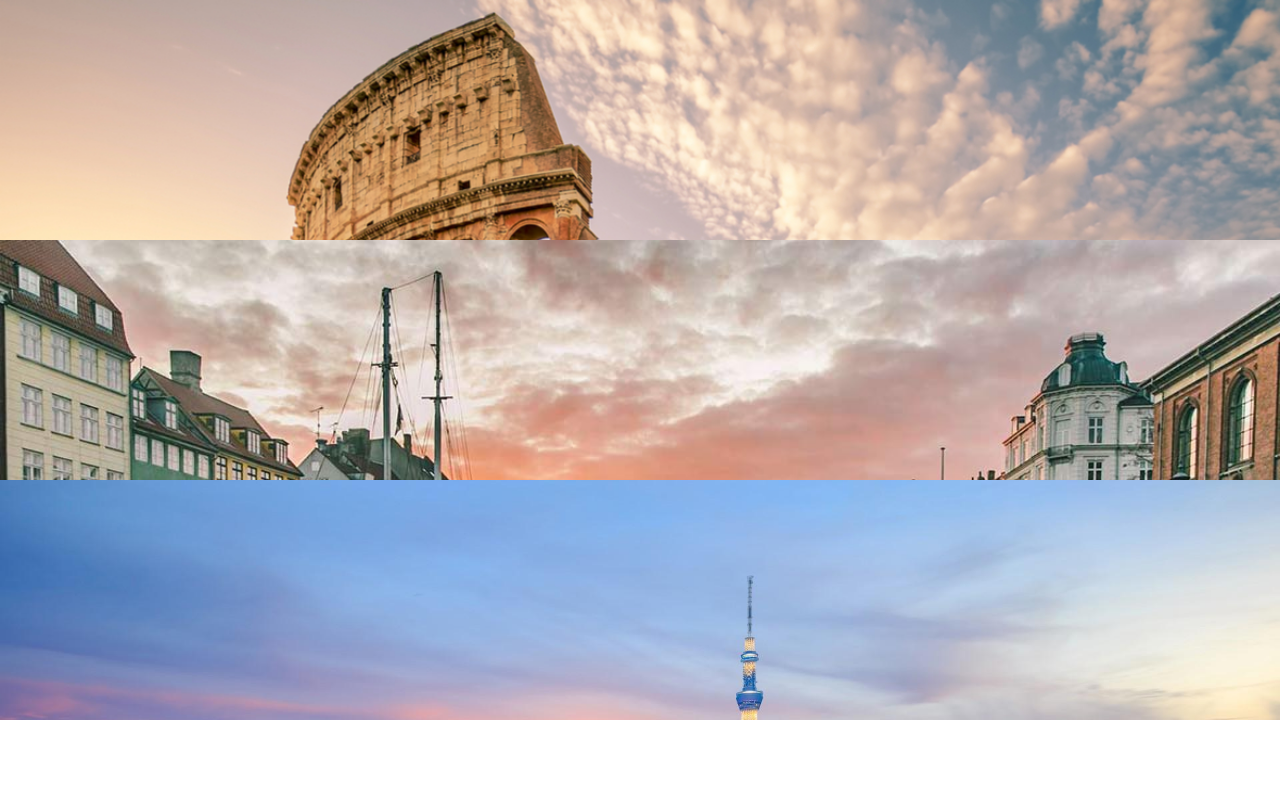
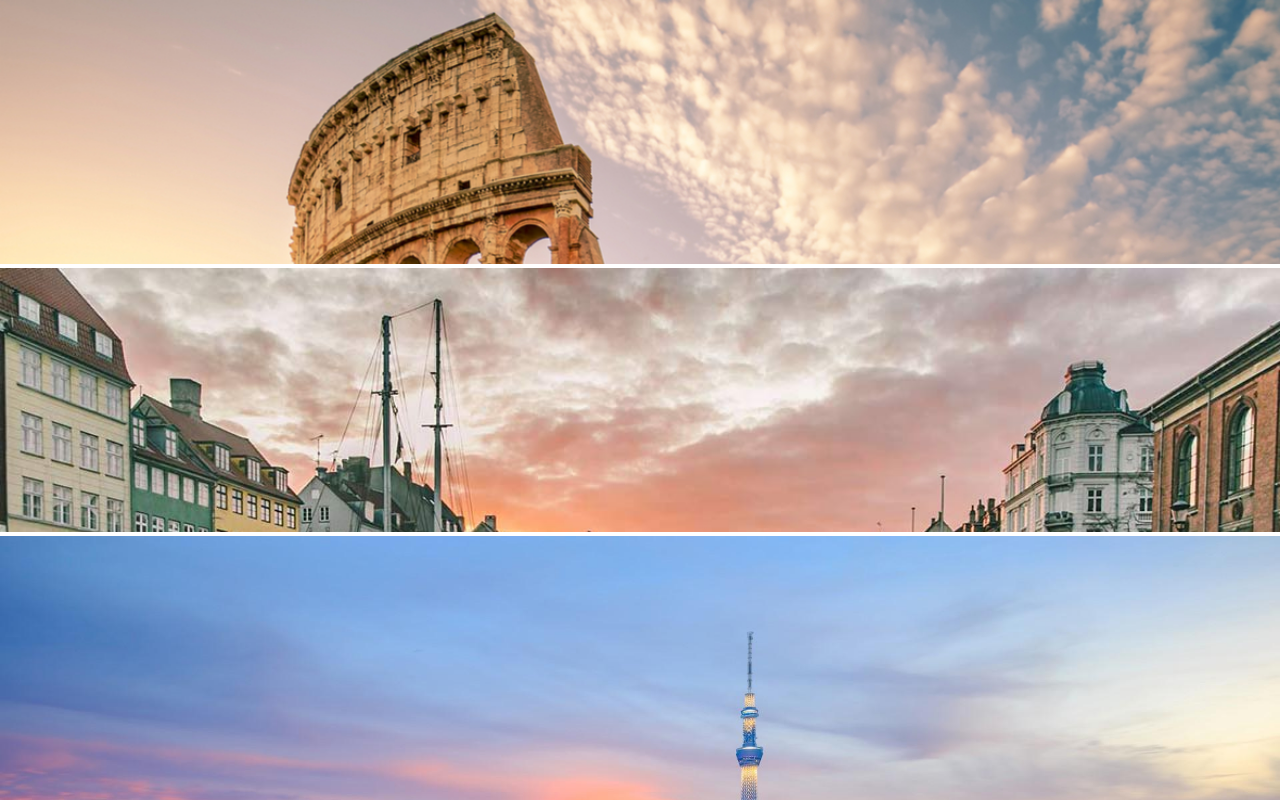
Before and after one commit to marco987/htmlcss-airbnb, a plain HTML site: page index.html in a window 1280 px wide. Drawn offline with Linux system fonts and the light colour scheme.

Commit message:
Redistribuzione immagini

```diff
--- a/style.css
+++ b/style.css
@@ -6,21 +6,32 @@
 
 .box-roma {
   background-image: url(immagini/roma.jpg);
+  background-repeat: no-repeat;
+  background-size: cover;
+  position: absolute;
+  top: 0;
   width: 100vw;
-  height: 30vh;
-  background-size: cover;
+  height: 33vh;
+
 }
 
 .box-copenaghen {
   background-image: url(immagini/copenaghen.jpg);
+  background-repeat: no-repeat;
+  background-size: cover;
+  position: absolute;
+  top: 50%;
+  transform: translate(0%, -50%);
   width: 100vw;
-  height: 30vh;
-  background-size: cover;
+  height: 33vh;
 }
 
 .box-tokyo {
   background-image: url(immagini/tokyo.jpg);
+  background-repeat: no-repeat;
+  background-size: cover;
+  position: absolute;
+  bottom: 0;
   width: 100vw;
-  height: 30vh;
-  background-size: cover;
+  height: 33vh;
 }
```
